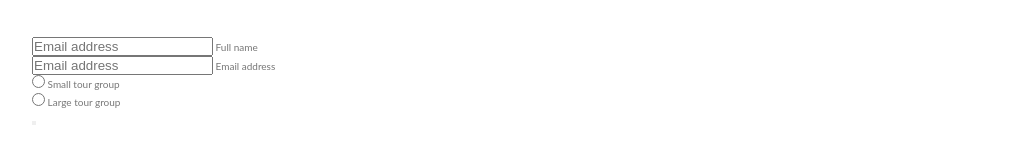
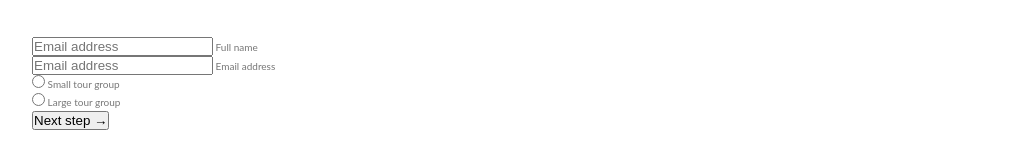
Before and after one commit to DevMonzer/Natours, a website: page index.html in a window 1280 px wide. Shown: the part 4071-4239 px from the top of the page, without its empty margins (38-1064 px from the left). Drawn offline with Linux system fonts and the light colour scheme.

Commit message:
added some html

```diff
--- a/index.html
+++ b/index.html
@@ -347,7 +347,7 @@
                   </div>
 
                   <div class="from__group">
-                    <button class="btn btn--green"></button>
+                    <button class="btn btn--green">Next step &rarr;</button>
                   </div>
                 </div>
               </form>
```
